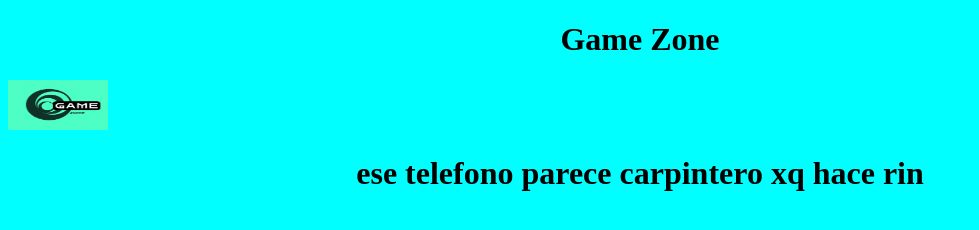
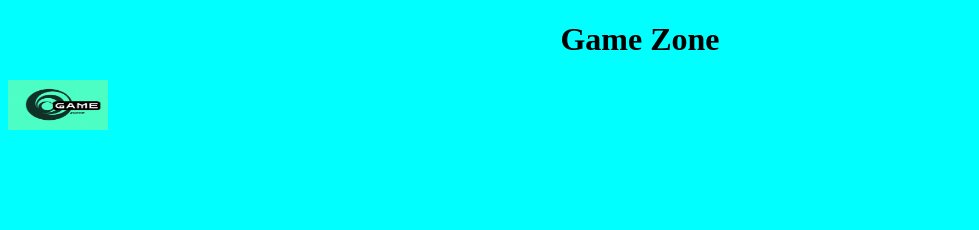
Before and after one commit to SrLuisito/Game-Zone, a plain HTML site: page index.html in a window 1280 px wide. Shown: the whole page, without its empty margins (0-979 px from the left). Drawn offline with Linux system fonts and the light colour scheme.

Commit message:
no hace rin

```diff
--- a/index.html
+++ b/index.html
@@ -13,6 +13,6 @@
     <h1>Game Zone</h1>
     <img src="/IMAGENES/logo.png" width="100px" height="50px">
     </div>
-<h1>ese telefono parece carpintero xq hace rin</h1>
+
 </body>
 </html>
```
